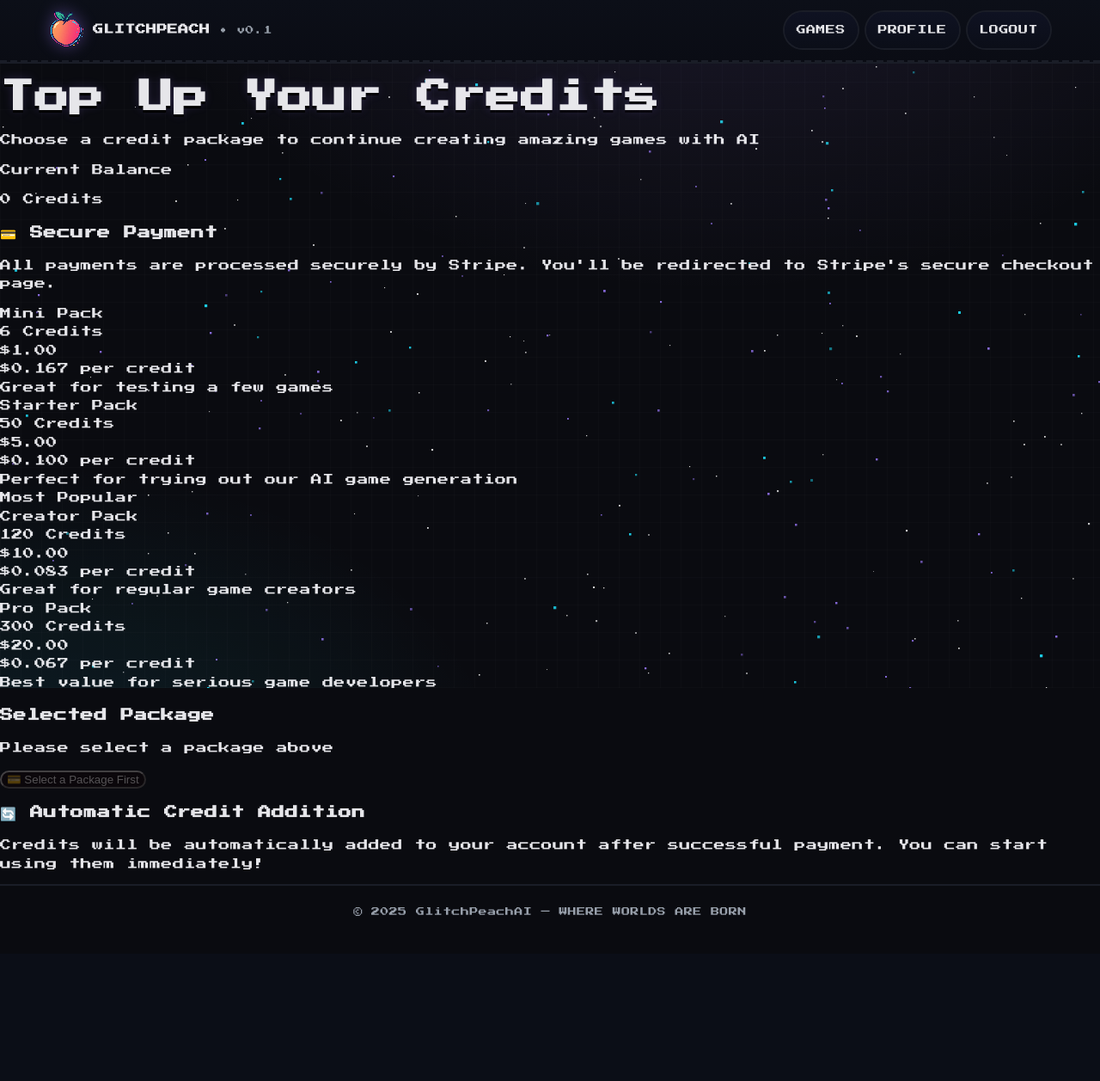
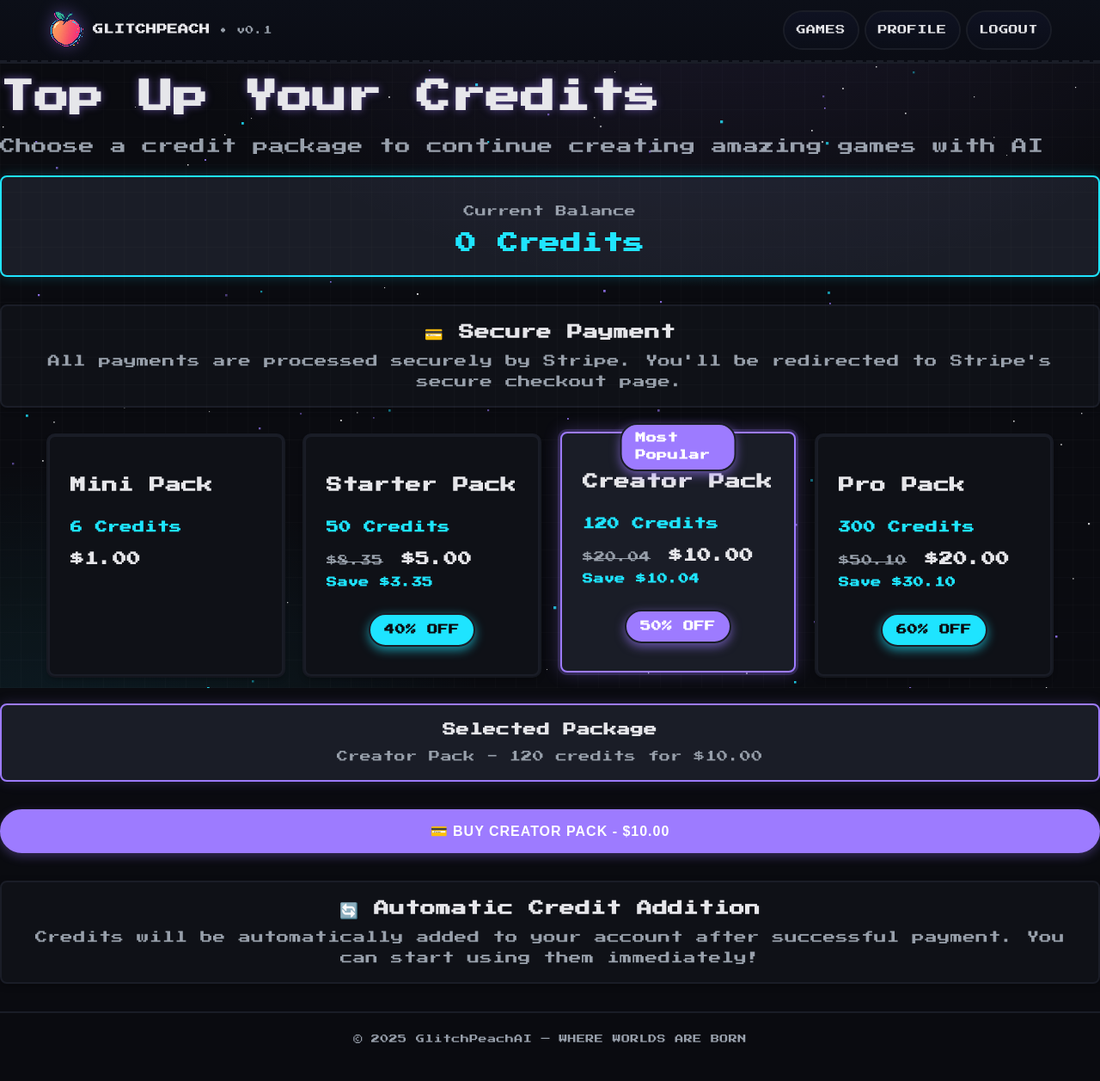
Before and after one commit to AgvanTsydypov/gameengine, a Flask app: page /payment in a window 1280 px wide. Shown: the whole page at 86% size. Before the commit the page ends 1065 px from the top, so only its background shows below. Run offline with Flask 3, Linux system fonts and the light colour scheme; the visitor is signed in with stand-in values (Sample User, id 1); some libraries are stand-ins or nearby versions.

Commit message:
top up UI fix

```diff
--- a/app.py
+++ b/app.py
@@ -1233,7 +1233,9 @@
     if supabase_manager.is_connected():
         user_credits = supabase_manager.get_user_credits(str(session['user_id']))
 
-    # Define credit packages with Payment Links
+    # Define credit packages with Payment Links and discount progression
+    base_price_per_credit = 0.167  # Mini Pack price per credit as base
+
     credit_packages = [
         {
             'credits': 6,
@@ -1274,6 +1276,24 @@
         }
     ]
 
+    # Calculate discount progression based on Mini Pack as base price
+    for package in credit_packages:
+        if package['name'] == 'Mini Pack':
+            package['discount_percent'] = 0
+            package['original_price'] = package['price']
+            package['savings'] = 0
+        else:
+            # Calculate what the price would be at Mini Pack rate
+            original_price_at_base_rate = package['credits'] * base_price_per_credit
+            # Calculate discount percentage
+            discount_percent = round(((base_price_per_credit - package['price_per_credit']) / base_price_per_credit) * 100)
+            # Calculate savings
+            savings = original_price_at_base_rate - package['price']
+
+            package['discount_percent'] = discount_percent
+            package['original_price'] = original_price_at_base_rate
+            package['savings'] = savings
+
     authenticated = 'user_id' in session
     return render_template('payment.html',
                          authenticated=authenticated,
--- a/templates/base.html
+++ b/templates/base.html
@@ -8,10 +8,14 @@
   <!-- Pixel/retro font -->
   <link href="https://fonts.googleapis.com/css2?family=Press+Start+2P&display=swap" rel="stylesheet">
   <link href="{{ url_for('static', filename='css/style.css') }}" rel="stylesheet">
+
+  {# Per-page extra styles/meta/scripts can be injected here #}
+  {% block extra_head %}{% endblock %}
 </head>
 <body data-authenticated="{{ 'true' if session.user_id else 'false' }}">
-  <canvas id="starfield" aria-hidden="true"></canvas>
-  <div class="crt" aria-hidden="true"></div>
+  <!-- Background layers (click-through) -->
+  <canvas id="starfield" aria-hidden="true" style="pointer-events: none;"></canvas>
+  <div class="crt" aria-hidden="true" style="pointer-events: none;"></div>
 
   <header>
     <nav class="nav" aria-label="Main">
--- a/templates/payment.html
+++ b/templates/payment.html
@@ -4,243 +4,130 @@
 
 {% block extra_head %}
 <style>
-    .credit-packages {
-        display: flex;
-        flex-direction: column;
-        gap: 1rem;
-        margin: 2rem 0;
-        max-width: 600px;
-        margin-left: auto;
-        margin-right: auto;
+  /* ==== GRID ==== */
+  .credit-packages{
+    display:grid;
+    gap:24px;
+    grid-template-columns:1fr;
+    max-width:1200px;margin:2rem auto;padding:0 1rem;
+  }
+  @media (min-width:640px){ .credit-packages{ grid-template-columns:repeat(2,1fr);} }
+  @media (min-width:1024px){ .credit-packages{ grid-template-columns:repeat(4,1fr);} }
+
+  /* ==== DARK CARD ==== */
+  .credit-package{
+    cursor:pointer;
+    border-radius:8px;
+    background:#0f1117;                        /* dark card background */
+    color:#e6e6ea;                            /* light text */
+    padding:24px;
+    box-shadow:0 4px 6px rgba(0,0,0,.3), 0 0 0 2px #1a1d27;
+    border:2px solid #1a1d27;                 /* dark border */
+    transition:all .2s ease;
+    position:relative;
+    display:flex;flex-direction:column;min-height:280px;
+    outline:none;
+  }
+  .credit-package:hover{
+    border-color:#1ee4ff;                     /* cyber cyan hover */
+    box-shadow:0 8px 25px rgba(0,0,0,.4), 0 0 0 2px #1ee4ff;
+    transform:translateY(-2px);
+  }
+  .credit-package:focus-visible{
+    outline:2px solid #9d7bff;
+    outline-offset:2px;
   }
 
-    .credit-package {
-        background: white;
-        border: 4px solid #d1d5db;
-        border-radius: 20px;
-        padding: 2rem;
-        text-align: center;
-        position: relative;
-        transition: all 0.3s ease;
-        cursor: pointer;
-        box-shadow: 0 8px 16px rgba(0, 0, 0, 0.1);
-        min-height: 200px;
-        display: flex;
-        flex-direction: column;
-        justify-content: center;
-        margin: 0.5rem 0;
+  /* ==== SELECTED STATE (cyber glow) ==== */
+  .credit-package.selected{
+    border:2px solid #9d7bff;                 /* neon purple border */
+    box-shadow:0 0 20px rgba(157,123,255,.3), 0 0 0 3px rgba(157,123,255,.2);
+    background:#1a1d27;                       /* slightly lighter dark */
+    transform:translateY(-4px);
   }
 
-    .credit-package:hover {
-        border-color: #3b82f6;
-        transform: translateY(-4px);
-        box-shadow: 0 16px 32px rgba(59, 130, 246, 0.2);
-        background: #f8fafc;
+  /* ==== BADGES ==== */
+  .popular-badge{
+    position:absolute;top:-12px;left:50%;transform:translateX(-50%);
+    background:#ff4d8a;color:#fff;padding:6px 16px;border-radius:20px;
+    font-size:12px;font-weight:700;z-index:10;border:2px solid #0f1117;
+    box-shadow:0 4px 12px rgba(255,77,138,.6);
+  }
+  .credit-package.selected .popular-badge{
+    background:#9d7bff;box-shadow:0 4px 12px rgba(157,123,255,.6);
+    border-color:#1a1d27;
   }
 
-    .credit-package.selected {
-        border-color: #10b981;
-        border-width: 6px;
-        background: white;
-        color: #1f2937;
-        transform: translateY(-4px);
-        box-shadow: 0 20px 40px rgba(16, 185, 129, 0.3);
+  .discount-badge{
+    background:#1ee4ff;color:#0a0b10;padding:8px 16px;border-radius:20px;
+    font-size:12px;font-weight:700;border:2px solid #1a1d27;
+    box-shadow:0 4px 12px rgba(30,228,255,.6);
+    text-transform:uppercase;letter-spacing:0.5px;
+    margin-top:auto;margin-bottom:8px;text-align:center;
+    display:inline-block;width:fit-content;align-self:center;
+  }
+  .credit-package.selected .discount-badge{
+    background:#9d7bff;color:#fff;box-shadow:0 4px 12px rgba(157,123,255,.6);
+    border-color:#1a1d27;
   }
 
-    .credit-package.popular {
-        border-color: #f59e0b;
-        border-width: 5px;
-        background: white;
-        color: #1f2937;
-        box-shadow: 0 12px 24px rgba(245, 158, 11, 0.2);
+  /* ==== TYPO ==== */
+  .package-name{font-size:1.125rem;font-weight:600;color:#e6e6ea;margin-bottom:8px;}
+  .package-credits{font-size:.875rem;color:#1ee4ff;margin-bottom:12px;font-weight:600;}
+
+  .package-pricing{margin-bottom:8px;}
+  .package-price{font-size:1rem;color:#e6e6ea;font-weight:600;margin:0;}
+  .package-original-price{
+    font-size:.8rem;color:#98a0ab;text-decoration:line-through;margin-right:8px;
+  }
+  .package-savings{
+    font-size:.75rem;color:#1ee4ff;font-weight:600;margin-top:4px;
   }
 
-    .credit-package.popular:hover {
-        border-color: #f59e0b;
-        background: #fef3c7;
-        transform: translateY(-4px);
-        box-shadow: 0 16px 32px rgba(245, 158, 11, 0.3);
+  /* ==== BUY BUTTON ==== */
+  .buy-button-container{text-align:center;margin:2rem 0;}
+  .buy-button{
+    width:100%;border-radius:8px;background:#9d7bff;color:#fff;padding:14px 24px;
+    border:2px solid #9d7bff;font-weight:600;font-size:1rem;cursor:pointer;transition:all .2s ease;
+    text-decoration:none;display:inline-block;text-transform:uppercase;letter-spacing:1px;
+    box-shadow:0 4px 12px rgba(157,123,255,.3);
+  }
+  .buy-button:hover:not(:disabled){
+    background:#1ee4ff;
+    border-color:#1ee4ff;
+    box-shadow:0 6px 20px rgba(30,228,255,.4);
+    transform:translateY(-2px);
+  }
+  .buy-button:disabled{
+    background:#1a1d27;
+    border-color:#1a1d27;
+    color:#98a0ab;
+    cursor:not-allowed;
+    box-shadow:none;
+    transform:none;
   }
 
-    .credit-package.popular.selected {
-        border-color: #10b981;
-        border-width: 6px;
-        background: white;
-        color: #1f2937;
-        box-shadow: 0 20px 40px rgba(16, 185, 129, 0.3);
+  /* ==== DARK INFO BLOCKS ==== */
+  .current-balance{
+    background:#1a1d27;border:2px solid #1ee4ff;border-radius:8px;padding:1rem;margin-bottom:2rem;text-align:center;
+    box-shadow:0 0 15px rgba(30,228,255,.2);
   }
+  .balance-amount{font-size:1.5rem;font-weight:700;color:#1ee4ff;}
 
-    .popular-badge {
-        position: absolute;
-        top: -15px;
-        left: 50%;
-        transform: translateX(-50%);
-        background: #f59e0b;
-        color: white;
-        padding: 0.5rem 1.5rem;
-        border-radius: 25px;
-        font-size: 0.85rem;
-        font-weight: 700;
-        z-index: 10;
-        box-shadow: 0 4px 12px rgba(245, 158, 11, 0.4);
-        border: 2px solid white;
+  .payment-info{
+    background:#0f1117;border:2px solid #1a1d27;border-radius:8px;padding:1rem;margin-bottom:2rem;text-align:center;
+    box-shadow:0 2px 8px rgba(0,0,0,.3);
   }
+  .payment-info h3{margin:0 0 .5rem 0;color:#e6e6ea;font-size:1.1rem;}
+  .payment-info p{margin:0;color:#98a0ab;font-size:.9rem;}
 
-    .credit-package.selected .popular-badge {
-        background: #10b981;
-        box-shadow: 0 4px 12px rgba(16, 185, 129, 0.4);
-        border: 2px solid white;
+  .selection-info{
+    background:#1a1d27;border:2px solid #9d7bff;border-radius:8px;padding:1rem;margin:1rem 0;text-align:center;display:none;
+    box-shadow:0 0 15px rgba(157,123,255,.2);
   }
-
-    .package-name {
-        font-size: 1.3rem;
-        font-weight: 700;
-        margin-bottom: 0.75rem;
-        margin-top: 0.5rem;
-    }
-
-    .package-credits {
-        font-size: 2.5rem;
-        font-weight: 800;
-        color: #3b82f6;
-        margin: 0.5rem 0;
-    }
-
-    .credit-package.selected .package-credits {
-        color: #10b981;
-    }
-
-    .credit-package.popular .package-credits {
-        color: #f59e0b;
-    }
-
-    .package-price {
-        font-size: 1.5rem;
-        font-weight: 700;
-        color: #059669;
-        margin-bottom: 0.5rem;
-    }
-
-    .credit-package.selected .package-price {
-        color: #10b981;
-    }
-
-    .credit-package.popular .package-price {
-        color: #f59e0b;
-    }
-
-    .package-price-per-credit {
-        font-size: 0.9rem;
-        font-weight: 500;
-        color: #6b7280;
-        margin-bottom: 0.75rem;
-    }
-
-    .credit-package.selected .package-price-per-credit {
-        color: #10b981;
-    }
-
-    .credit-package.popular .package-price-per-credit {
-        color: #f59e0b;
-    }
-
-    .package-description {
-        color: #6b7280;
-        font-size: 0.95rem;
-        margin-bottom: 0.5rem;
-        line-height: 1.4;
-    }
-
-    .credit-package.selected .package-description {
-        color: #374151;
-    }
-
-    .credit-package.popular .package-description {
-        color: #374151;
-    }
-
-    .buy-button-container {
-        text-align: center;
-        margin: 2rem 0;
-    }
-
-    .buy-button {
-        background: #3b82f6;
-        color: white;
-        border: none;
-        padding: 1rem 3rem;
-        border-radius: 12px;
-        font-weight: 700;
-        font-size: 1.1rem;
-        cursor: pointer;
-        transition: all 0.3s ease;
-        text-decoration: none;
-        display: inline-block;
-        min-width: 200px;
-    }
-
-    .buy-button:hover:not(:disabled) {
-        background: #2563eb;
-        transform: translateY(-2px);
-        box-shadow: 0 10px 25px rgba(59, 130, 246, 0.3);
-    }
-
-    .buy-button:disabled {
-        background: #9ca3af;
-        cursor: not-allowed;
-        transform: none;
-        box-shadow: none;
-    }
-
-    .current-balance {
-        background: #f0f9ff;
-        border: 1px solid #0ea5e9;
-        border-radius: 8px;
-        padding: 1rem;
-        margin-bottom: 2rem;
-        text-align: center;
-    }
-
-    .balance-amount {
-        font-size: 1.5rem;
-        font-weight: 700;
-        color: #0ea5e9;
-    }
-
-    .payment-info {
-        background: #f8fafc;
-        border: 1px solid #e2e8f0;
-        border-radius: 8px;
-        padding: 1rem;
-        margin-bottom: 2rem;
-        text-align: center;
-    }
-
-    .payment-info h3 {
-        margin: 0 0 0.5rem 0;
-        color: #1f2937;
-        font-size: 1.1rem;
-    }
-
-    .payment-info p {
-        margin: 0;
-        color: #6b7280;
-        font-size: 0.9rem;
-    }
-
-    .selection-info {
-        background: #fef3c7;
-        border: 1px solid #f59e0b;
-        border-radius: 8px;
-        padding: 1rem;
-        margin: 1rem 0;
-        text-align: center;
-        display: none;
-    }
-
-    .selection-info.show {
-        display: block;
-    }
+  .selection-info h3{color:#e6e6ea;margin:0 0 .5rem 0;}
+  .selection-info p{color:#98a0ab;margin:0;}
+  .selection-info.show{display:block;}
 </style>
 {% endblock %}
 
@@ -248,13 +135,13 @@
 <div class="container mx-auto px-4 py-8">
   <div class="max-w-6xl mx-auto">
     <div class="text-center mb-8">
-            <h1 class="text-4xl font-bold text-gray-900 mb-4">Top Up Your Credits</h1>
-            <p class="text-lg text-gray-600">Choose a credit package to continue creating amazing games with AI</p>
+      <h1 style="color:#e6e6ea;font-size:2.5rem;font-weight:bold;margin-bottom:1rem;text-shadow:0 0 10px rgba(157,123,255,.5);">Top Up Your Credits</h1>
+      <p style="color:#98a0ab;font-size:1.125rem;">Choose a credit package to continue creating amazing games with AI</p>
     </div>
 
     <!-- Current Balance -->
     <div class="current-balance">
-            <p class="text-gray-600 mb-2">Current Balance</p>
+      <p style="color:#98a0ab;margin-bottom:0.5rem;">Current Balance</p>
       <div class="balance-amount">{{ user_credits }} Credits</div>
     </div>
 
@@ -265,23 +152,42 @@
     </div>
 
      <!-- Credit Packages -->
-        <div class="credit-packages">
+     <div class="credit-packages" role="radiogroup" aria-label="Credit packages">
        {% for package in credit_packages %}
-            <div class="credit-package {% if package.popular %}popular{% endif %}"
+       <article
+         class="credit-package {% if package.popular %}popular{% endif %}"
+         role="radio" aria-checked="false" tabindex="0"
+         data-package-id="{{ loop.index0 }}"
          data-package-name="{{ package.name }}"
          data-payment-url="{{ package.payment_link_url }}"
          data-credits="{{ package.credits }}"
          data-price="{{ package.price }}"
-                 onclick="selectPackage(this)">
+         onclick="selectPackage(this)"
+         onkeydown="handleKeyDown(event, this)">
+
          {% if package.popular %}
            <div class="popular-badge">Most Popular</div>
          {% endif %}
-                <div class="package-name">{{ package.name }}</div>
-                <div class="package-credits">{{ package.credits }} Credits</div>
+
+         <h3 class="package-name">{{ package.name }}</h3>
+         <p class="package-credits">{{ package.credits }} Credits</p>
+
+         <div class="package-pricing">
+           {% if package.discount_percent > 0 %}
+             <div>
+               <span class="package-original-price">${{ "%.2f"|format(package.original_price) }}</span>
+               <span class="package-price">${{ "%.2f"|format(package.price) }}</span>
+             </div>
+             <div class="package-savings">Save ${{ "%.2f"|format(package.savings) }}</div>
+           {% else %}
              <div class="package-price">${{ "%.2f"|format(package.price) }}</div>
-                <div class="package-price-per-credit">${{ "%.3f"|format(package.price_per_credit) }} per credit</div>
-                <div class="package-description">{{ package.description }}</div>
+           {% endif %}
          </div>
+
+         {% if package.discount_percent > 0 %}
+           <div class="discount-badge">{{ package.discount_percent }}% OFF</div>
+         {% endif %}
+       </article>
        {% endfor %}
      </div>
 
@@ -309,65 +215,63 @@
 <script>
   let selectedPackage = null;
 
-function selectPackage(element) {
-    // Remove previous selections
-    document.querySelectorAll('.credit-package').forEach(pkg => {
+  function selectPackage(el){
+    document.querySelectorAll('.credit-package').forEach(pkg=>{
       pkg.classList.remove('selected');
+      pkg.setAttribute('aria-checked','false');
+      pkg.setAttribute('tabindex','-1');
     });
 
-    // Add selection to clicked package
-    element.classList.add('selected');
+    el.classList.add('selected');
+    el.setAttribute('aria-checked','true');
+    el.setAttribute('tabindex','0');
 
-    // Get package data from data attributes
-    const name = element.dataset.packageName;
-    const paymentUrl = element.dataset.paymentUrl;
-    const credits = parseInt(element.dataset.credits);
-    const price = parseFloat(element.dataset.price);
-
-    // Store selected package info
     selectedPackage = {
-        name: name,
-        paymentUrl: paymentUrl,
-        credits: credits,
-        price: price
+      name: el.dataset.packageName,
+      paymentUrl: el.dataset.paymentUrl,
+      credits: parseInt(el.dataset.credits),
+      price: parseFloat(el.dataset.price)
     };
 
-    // Update selection info
-    const selectionInfo = document.getElementById('selection-info');
-    const packageInfo = document.getElementById('selected-package-info');
-    const buyButton = document.getElementById('buy-button');
+    const info = document.getElementById('selection-info');
+    const text = document.getElementById('selected-package-info');
+    const btn  = document.getElementById('buy-button');
 
-    selectionInfo.classList.add('show');
-    packageInfo.textContent = `${name} - ${credits} credits for $${price.toFixed(2)}`;
-    buyButton.disabled = false;
-    buyButton.textContent = `💳 Buy ${name} - $${price.toFixed(2)}`;
+    info.classList.add('show');
+    text.textContent = `${selectedPackage.name} - ${selectedPackage.credits} credits for $${selectedPackage.price.toFixed(2)}`;
+    btn.disabled = false;
+    btn.textContent = `💳 Buy ${selectedPackage.name} - $${selectedPackage.price.toFixed(2)}`;
   }
 
-function buySelectedPackage() {
-    if (selectedPackage) {
-        // Redirect to Stripe payment link
-        window.open(selectedPackage.paymentUrl, '_blank');
+  function handleKeyDown(e, el){
+    if(e.key === 'Enter' || e.key === ' '){
+      e.preventDefault();
+      selectPackage(el);
     }
   }
 
-// Handle URL parameters for success redirect
+  // Preselect first (or the "popular") package
+  document.addEventListener('DOMContentLoaded', ()=>{
+    const popular = document.querySelector('.credit-package.popular');
+    const first   = document.querySelector('.credit-package');
+    selectPackage(popular || first);
+  });
+
+  function buySelectedPackage(){
+    if(selectedPackage){ window.open(selectedPackage.paymentUrl, '_blank'); }
+  }
+
+  // Success banner (optional)
   const urlParams = new URLSearchParams(window.location.search);
-if (urlParams.get('success') === 'true') {
-    // Show success message
+  if(urlParams.get('success')==='true'){
     const successDiv = document.createElement('div');
-    successDiv.className = 'payment-info';
-    successDiv.style.background = '#d1fae5';
-    successDiv.style.borderColor = '#10b981';
-    successDiv.innerHTML = '<h3>✅ Payment Successful!</h3><p>Your credits have been added to your account. You can now create amazing games!</p>';
-
-    // Insert at the top
-    const container = document.querySelector('.max-w-6xl');
+    successDiv.className='payment-info';
+    successDiv.style.background='#d1fae5';
+    successDiv.style.borderColor='#10b981';
+    successDiv.innerHTML='<h3>✅ Payment Successful!</h3><p>Your credits have been added to your account. You can now create amazing games!</p>';
+    const container=document.querySelector('.max-w-6xl');
     container.insertBefore(successDiv, container.firstChild);
-
-    // Auto-refresh after 3 seconds to show updated balance
-    setTimeout(() => {
-        window.location.href = '/payment';
-    }, 3000);
+    setTimeout(()=>{ window.location.href='/payment'; }, 3000);
   }
 </script>
 {% endblock %}
```
Lines whose indentation alone changed are shown as unchanged.
